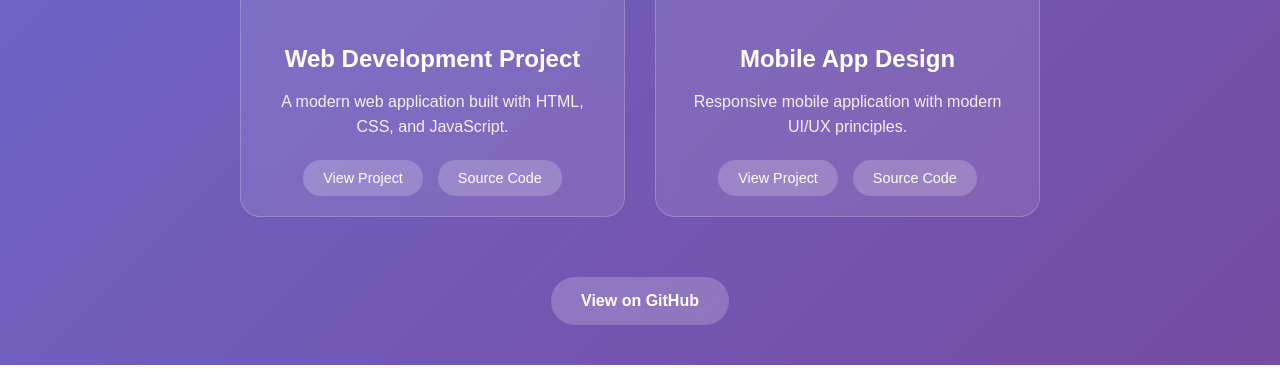
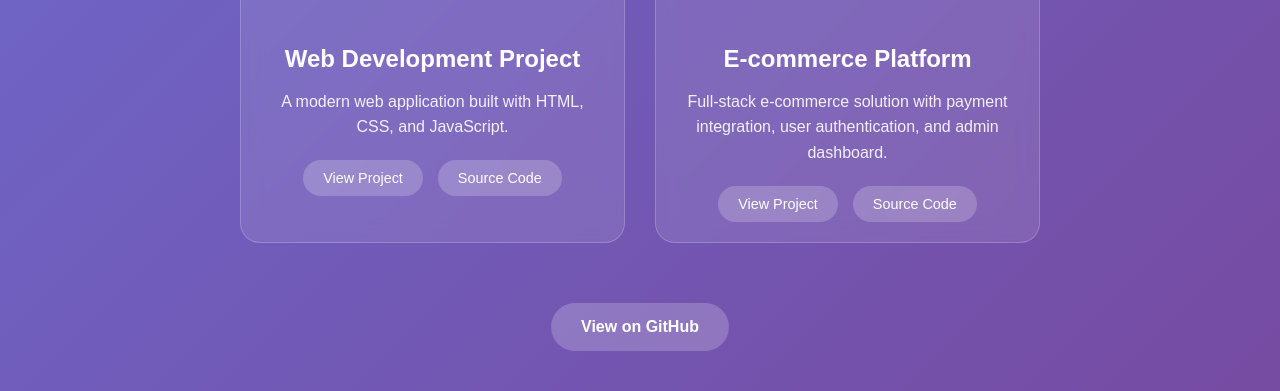
Before and after one commit to mustafa308/Mustafa-tariq, a plain HTML site: page index.html in a window 1280 px wide. Shown: the part 1861-2252 px from the top of the page. Before the commit the page ends 2226 px from the top, so only its background shows below. Drawn offline with Linux system fonts and the light colour scheme.

Commit message:
Add E-commerce Platform project with image

```diff
--- a/index.html
+++ b/index.html
@@ -159,10 +159,10 @@
                 </div>
 
                 <div class="project-card">
-                    <img src="https://images.unsplash.com/photo-1555066931-4365d3080a8a?w=400&h=250&fit=crop&crop=center" alt="Project 2" class="project-image">
+                    <img src="https://images.unsplash.com/photo-1556742049-0cfed4f6a45d?w=400&h=250&fit=crop&crop=center" alt="E-commerce Platform" class="project-image">
                     <div class="project-content">
-                        <h3>Mobile App Design</h3>
-                        <p>Responsive mobile application with modern UI/UX principles.</p>
+                        <h3>E-commerce Platform</h3>
+                        <p>Full-stack e-commerce solution with payment integration, user authentication, and admin dashboard.</p>
                         <div class="project-links">
                             <a href="#" class="project-link">View Project</a>
                             <a href="#" class="project-link">Source Code</a>
```
